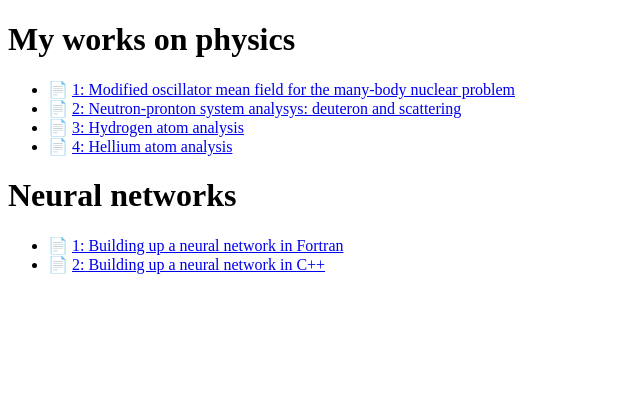
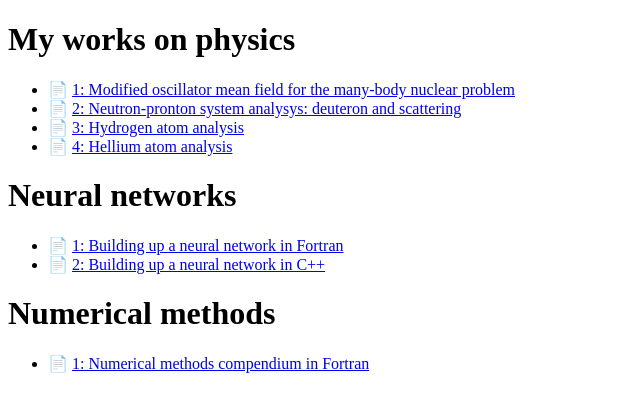
Before and after one commit to fabianhuecas/myworks, a plain HTML site: page index.html in a window 1280 px wide. Shown: the whole page, without its empty margins (0-640 px from the left). Drawn offline with Linux system fonts and the light colour scheme.

Commit message:
Update index.html

```diff
--- a/index.html
+++ b/index.html
@@ -29,5 +29,11 @@
       📄 <a href="NeuralNetwork.pdf" target="_blank">2: Building up a neural network in C++</a>
     </li>
   </ul>
+  <h1>Numerical methods</h1>
+  <ul>
+    <li>
+      📄 <a href="NumericalMethodsFortran.pdf" target="_blank">1: Numerical methods compendium in Fortran</a>
+    </li>
+  </ul>
 </body>
 </html>
```
